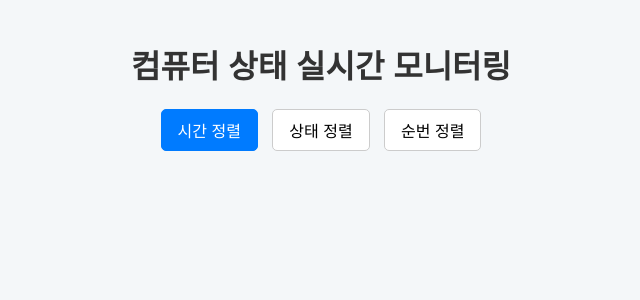
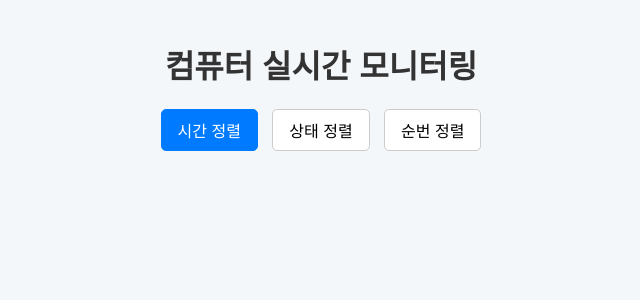
Before and after one commit to sodamwave/msg_check, a Flask app: page / in a window 1280 px wide. Shown: the top 300 px of the page, without its empty margins (319-959 px from the left). Run offline with Flask 3, Linux system fonts and the light colour scheme; data that the repository does not hold is empty; parts of the project's set-up code (start-up, migrations or seed data) failed here and were passed over.

Commit message:
Update index.html

```diff
--- a/templates/index.html
+++ b/templates/index.html
@@ -27,7 +27,7 @@
     </style>
 </head>
 <body>
-    <h1>컴퓨터 상태 실시간 모니터링</h1>
+    <h1>컴퓨터 실시간 모니터링</h1>
     <div class="sort-buttons">
         <button id="sort-by-time" class="active">시간 정렬</button>
         <button id="sort-by-status">상태 정렬</button>
```
